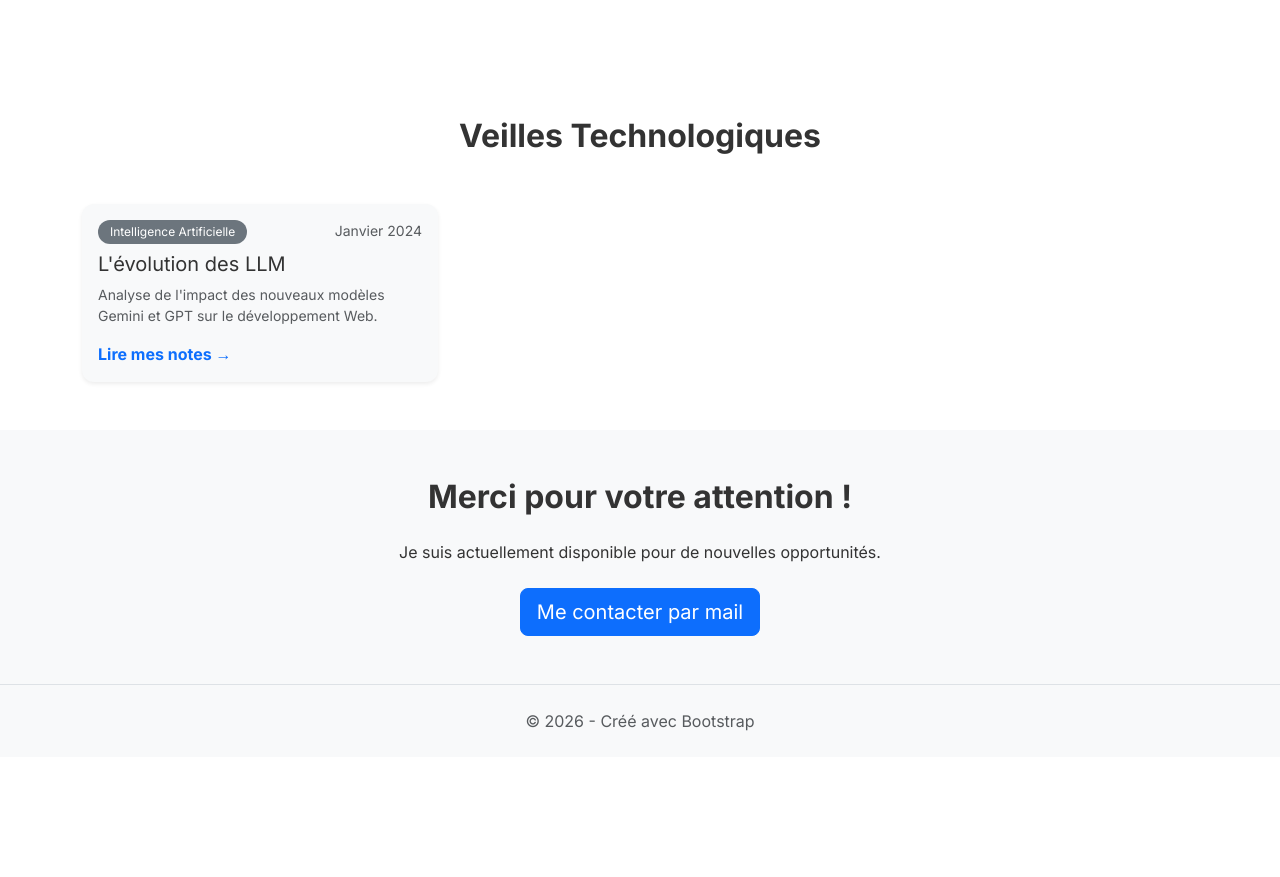
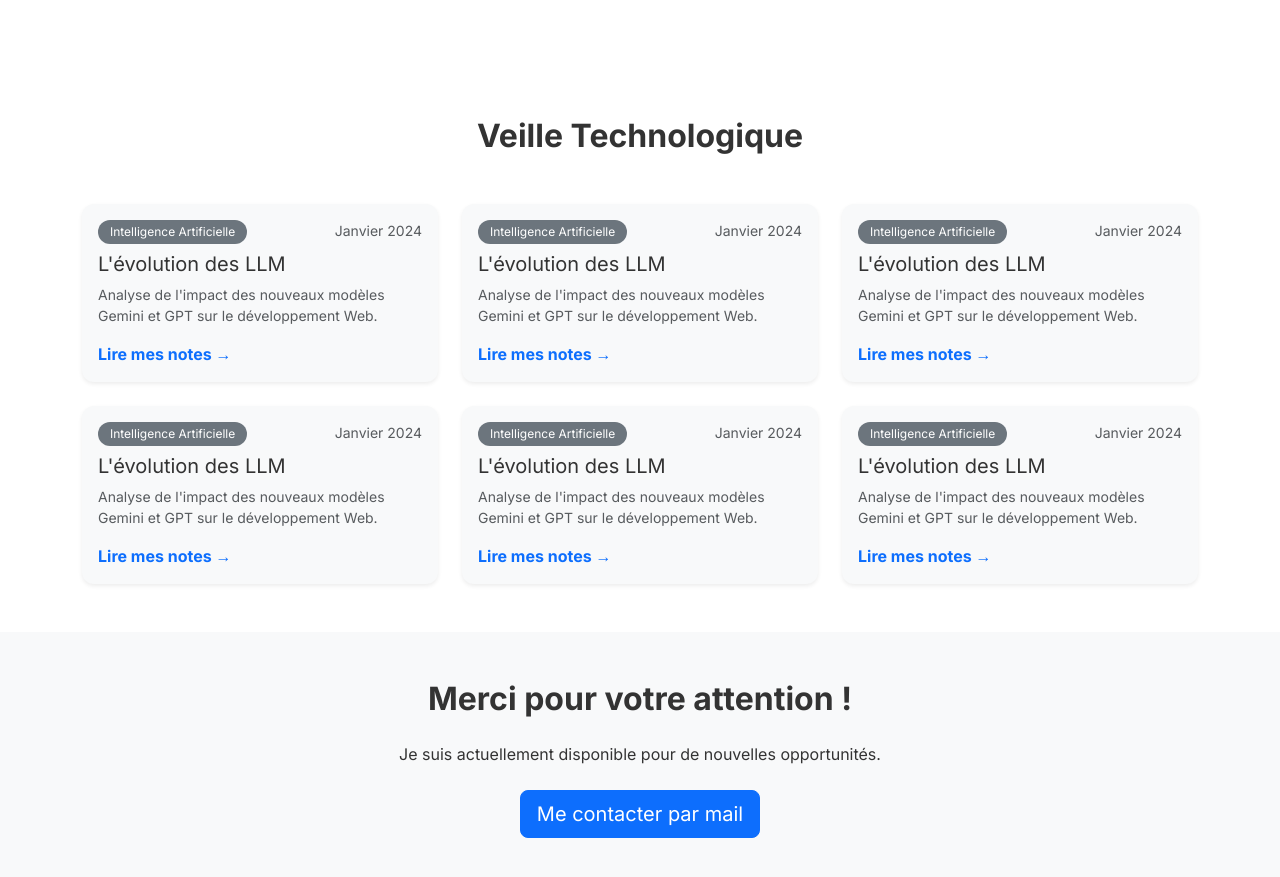
Before and after one commit to Yanis-P/Portfolio, a plain HTML site: page index.html in a window 1280 px wide. Shown: the part 2249-3126 px from the top of the page. Before the commit the page ends 3006 px from the top, so only its background shows below. Drawn offline with nearby package versions, Linux system fonts and the light colour scheme.

Commit message:
ajout cases pour la veille

```diff
--- a/index.html
+++ b/index.html
@@ -183,8 +183,78 @@
 
     <section id="veille" class="py-5">
     <div class="container">
-        <h2 class="text-center mb-5 fw-bold">Veilles Technologiques</h2>
+        <h2 class="text-center mb-5 fw-bold">Veille Technologique</h2>
         <div class="row g-4">
+            <div class="col-md-4">
+                <div class="card h-100 border-0 bg-light shadow-sm">
+                    <div class="card-body">
+                        <div class="d-flex justify-content-between mb-2">
+                            <span class="badge bg-secondary">Intelligence Artificielle</span>
+                            <small class="text-muted">Janvier 2024</small>
+                        </div>
+                        <h5 class="card-title">L'évolution des LLM</h5>
+                        <p class="card-text text-muted small">Analyse de l'impact des nouveaux modèles Gemini et GPT sur le développement Web.</p>
+                        <a href="#" class="text-decoration-none fw-bold">Lire mes notes →</a>
+                    </div>
+                </div>
+            </div>
+
+            <div class="col-md-4">
+                <div class="card h-100 border-0 bg-light shadow-sm">
+                    <div class="card-body">
+                        <div class="d-flex justify-content-between mb-2">
+                            <span class="badge bg-secondary">Intelligence Artificielle</span>
+                            <small class="text-muted">Janvier 2024</small>
+                        </div>
+                        <h5 class="card-title">L'évolution des LLM</h5>
+                        <p class="card-text text-muted small">Analyse de l'impact des nouveaux modèles Gemini et GPT sur le développement Web.</p>
+                        <a href="#" class="text-decoration-none fw-bold">Lire mes notes →</a>
+                    </div>
+                </div>
+            </div>
+
+            <div class="col-md-4">
+                <div class="card h-100 border-0 bg-light shadow-sm">
+                    <div class="card-body">
+                        <div class="d-flex justify-content-between mb-2">
+                            <span class="badge bg-secondary">Intelligence Artificielle</span>
+                            <small class="text-muted">Janvier 2024</small>
+                        </div>
+                        <h5 class="card-title">L'évolution des LLM</h5>
+                        <p class="card-text text-muted small">Analyse de l'impact des nouveaux modèles Gemini et GPT sur le développement Web.</p>
+                        <a href="#" class="text-decoration-none fw-bold">Lire mes notes →</a>
+                    </div>
+                </div>
+            </div>
+
+            <div class="col-md-4">
+                <div class="card h-100 border-0 bg-light shadow-sm">
+                    <div class="card-body">
+                        <div class="d-flex justify-content-between mb-2">
+                            <span class="badge bg-secondary">Intelligence Artificielle</span>
+                            <small class="text-muted">Janvier 2024</small>
+                        </div>
+                        <h5 class="card-title">L'évolution des LLM</h5>
+                        <p class="card-text text-muted small">Analyse de l'impact des nouveaux modèles Gemini et GPT sur le développement Web.</p>
+                        <a href="#" class="text-decoration-none fw-bold">Lire mes notes →</a>
+                    </div>
+                </div>
+            </div>
+
+            <div class="col-md-4">
+                <div class="card h-100 border-0 bg-light shadow-sm">
+                    <div class="card-body">
+                        <div class="d-flex justify-content-between mb-2">
+                            <span class="badge bg-secondary">Intelligence Artificielle</span>
+                            <small class="text-muted">Janvier 2024</small>
+                        </div>
+                        <h5 class="card-title">L'évolution des LLM</h5>
+                        <p class="card-text text-muted small">Analyse de l'impact des nouveaux modèles Gemini et GPT sur le développement Web.</p>
+                        <a href="#" class="text-decoration-none fw-bold">Lire mes notes →</a>
+                    </div>
+                </div>
+            </div>
+
             <div class="col-md-4">
                 <div class="card h-100 border-0 bg-light shadow-sm">
                     <div class="card-body">
```
